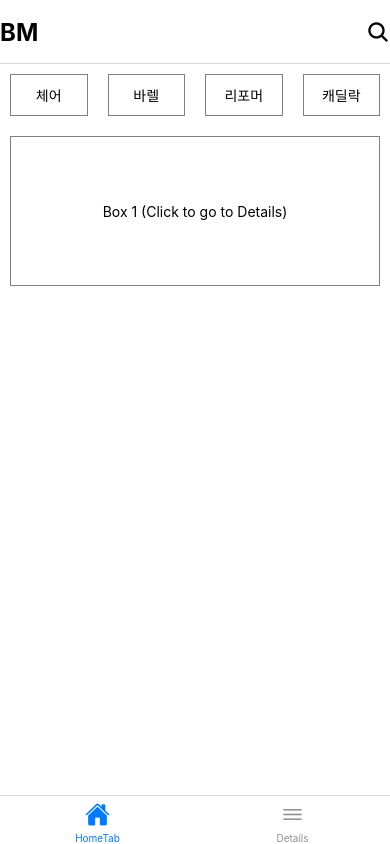
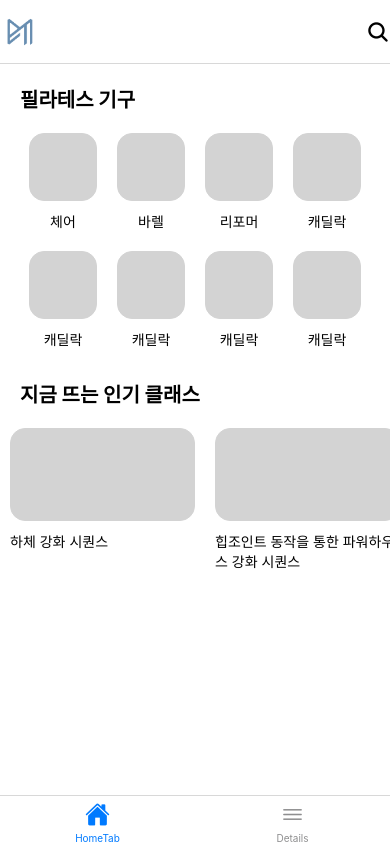
Before and after one commit to bggbr/react-native, a React Native app: screen /Home in a window 390 px wide. Built offline with nearby package versions, Linux system fonts and the light colour scheme.

Commit message:
홈 화면 배치

```diff
--- a/App.tsx
+++ b/App.tsx
@@ -2,7 +2,7 @@ import React from 'react';
 import {NavigationContainer} from '@react-navigation/native';
 import {createNativeStackNavigator} from '@react-navigation/native-stack';
 import {createBottomTabNavigator} from '@react-navigation/bottom-tabs';
-import {SafeAreaView, Text, TouchableOpacity, View} from 'react-native';
+import {SafeAreaView, Text, TouchableOpacity, Image} from 'react-native';
 
 type RootStackParamList = {
   Home: undefined;
@@ -10,10 +10,11 @@ type RootStackParamList = {
   Chair: undefined;
 };
 
-import Chair from './src/components/Chair';
+import Chair from './src/components/chair/Chair';
 import HomeScreen from './src/components/HomeScreen';
 import DetailsScreen from './src/components/DetailScreen';
 import Ionicons from 'react-native-vector-icons/Ionicons';
+import Barrel from './src/components/barrel/Barrel';
 
 const Stack = createNativeStackNavigator();
 const Tab = createBottomTabNavigator();
@@ -28,7 +29,11 @@ function HomeStackScreen() {
         options={{
           headerTitle: '',
           headerLeft: () => (
-            <Text style={{fontSize: 24, fontWeight: 'bold'}}>BM</Text>
+            <Image
+              source={require('./assets/logo.png')}
+              style={{width: 40, height: 40}}
+            />
+            // <Text style={{fontSize: 24, fontWeight: 'bold'}}>BM</Text>
           ),
           headerRight: () => (
             <TouchableOpacity>
@@ -40,6 +45,14 @@ function HomeStackScreen() {
       <HomeStack.Screen
         name="Chair"
         component={Chair}
+        options={{
+          headerShown: false,
+          headerLeft: () => null,
+        }}
+      />
+      <HomeStack.Screen
+        name="Barrel"
+        component={Barrel}
         options={{
           headerShown: false,
           headerLeft: () => null,
--- a/src/components/HomeScreen.tsx
+++ b/src/components/HomeScreen.tsx
@@ -4,51 +4,174 @@ import {
   ScrollView,
   Text,
   TouchableHighlight,
+  TouchableOpacity,
   View,
   StyleSheet,
+  Dimensions,
 } from 'react-native';
 import {useCallback} from 'react';
-import MainNavigation from '../common/MainNavigation';
+import MainNavigation from './common/MainNavigation';
 
 type RootStackParamList = {
   Home: undefined;
   Details: undefined;
   Chair: undefined;
+  Barrel: undefined;
 };
 
 type HomeScreenProps = NativeStackScreenProps<RootStackParamList>;
 
 function HomeScreen({navigation}: HomeScreenProps) {
-  const onClick = useCallback(() => {
-    navigation.navigate('Chair');
-  }, [navigation]);
+  const onClick = useCallback(
+    (page: keyof RootStackParamList) => {
+      navigation.navigate(page);
+    },
+    [navigation],
+  );
 
   return (
-    <ScrollView style={styles.container}>
-      <MainNavigation />
-      <TouchableHighlight
+    <ScrollView style={styles.scrollView}>
+      <Text style={styles.title}>필라테스 기구</Text>
+      <View style={styles.container}>
+        <View style={styles.item}>
+          <TouchableOpacity
+            style={styles.box}
+            onPress={() => onClick('Chair')}></TouchableOpacity>
+          <Text style={styles.text}>체어</Text>
+        </View>
+        <View style={styles.item}>
+          <TouchableOpacity
+            style={styles.box}
+            onPress={() => onClick('Barrel')}></TouchableOpacity>
+          <Text style={styles.text}>바렐</Text>
+        </View>
+        <View style={styles.item}>
+          <TouchableOpacity
+            style={styles.box}
+            onPress={() => onClick('Barrel')}></TouchableOpacity>
+          <Text style={styles.text}>리포머</Text>
+        </View>
+        <View style={styles.item}>
+          <TouchableOpacity
+            style={styles.box}
+            onPress={() => onClick('Barrel')}></TouchableOpacity>
+          <Text style={styles.text}>캐딜락</Text>
+        </View>
+        <View style={styles.item}>
+          <TouchableOpacity
+            style={styles.box}
+            onPress={() => onClick('Barrel')}></TouchableOpacity>
+          <Text style={styles.text}>캐딜락</Text>
+        </View>
+        <View style={styles.item}>
+          <TouchableOpacity
+            style={styles.box}
+            onPress={() => onClick('Barrel')}></TouchableOpacity>
+          <Text style={styles.text}>캐딜락</Text>
+        </View>
+        <View style={styles.item}>
+          <TouchableOpacity
+            style={styles.box}
+            onPress={() => onClick('Barrel')}></TouchableOpacity>
+          <Text style={styles.text}>캐딜락</Text>
+        </View>
+        <View style={styles.item}>
+          <TouchableOpacity
+            style={styles.box}
+            onPress={() => onClick('Barrel')}></TouchableOpacity>
+          <Text style={styles.text}>캐딜락</Text>
+        </View>
+      </View>
+      {/* <TouchableHighlight
         style={styles.box}
-        onPress={onClick}
+        // onPress={onClick}
         underlayColor={'blue'}>
         <Text>Box 1 (Click to go to Details)</Text>
-      </TouchableHighlight>
+      </TouchableHighlight> */}
+      <Text style={styles.title}>지금 뜨는 인기 클래스</Text>
+
+      <ScrollView style={styles.horizontalScrollView} horizontal={true}>
+        <View style={styles.horizontalItem}>
+          <TouchableOpacity style={styles.horizontalBox}></TouchableOpacity>
+          <Text style={styles.horizontalText}>하체 강화 시퀀스</Text>
+        </View>
+        <View style={styles.horizontalItem}>
+          <TouchableOpacity style={styles.horizontalBox}></TouchableOpacity>
+          <Text style={styles.horizontalText}>
+            힙조인트 동작을 통한 파워하우스 강화 시퀀스
+          </Text>
+        </View>
+      </ScrollView>
     </ScrollView>
   );
 }
 
+const windowWidth = Dimensions.get('window').width;
+const boxSize = windowWidth / 5 - 10;
+const horizontalBoxSize = windowWidth / 2 - 10;
+
 const styles = StyleSheet.create({
-  container: {
+  title: {
+    fontSize: 20,
+    fontWeight: 'bold',
+    marginLeft: 20,
+    marginTop: 20,
+    marginBottom: 10,
+    color: '#000',
+  },
+  scrollView: {
     flex: 1,
     backgroundColor: 'white',
   },
+  container: {
+    flexDirection: 'row',
+    flexWrap: 'wrap',
+    backgroundColor: 'white',
+    justifyContent: 'center',
+  },
+  item: {
+    width: boxSize,
+    margin: 10,
+    alignItems: 'center',
+  },
   box: {
+    width: boxSize,
     alignItems: 'center',
     justifyContent: 'center',
     borderWidth: 1,
-    borderColor: 'gray',
+    borderColor: 'lightgray',
+    backgroundColor: 'lightgray',
+    borderRadius: 15,
+    padding: 10,
+    height: boxSize,
+  },
+  text: {
+    marginTop: 10,
+    textAlign: 'center',
+    width: '100%',
+  },
+  horizontalScrollView: {
+    flexDirection: 'row',
+  },
+  horizontalItem: {
+    alignItems: 'center',
     margin: 10,
-    padding: 20,
-    height: 150,
+  },
+  horizontalBox: {
+    width: horizontalBoxSize, // 박스의 너비
+    height: horizontalBoxSize / 2, // 박스의 높이
+    justifyContent: 'center',
+    alignItems: 'center',
+    borderWidth: 1,
+    borderColor: 'lightgray',
+    backgroundColor: 'lightgray',
+    borderRadius: 15,
+  },
+  horizontalText: {
+    marginTop: 10,
+    textAlign: 'left',
+    width: horizontalBoxSize, // 너비를 horizontalBoxSize로 설정
+    flexWrap: 'wrap', // 텍스트가 넘칠 경우 줄바꿈
   },
 });
 
--- /dev/null
+++ b/src/components/barrel/Barrel.tsx
@@ -0,0 +1,66 @@
+import {View, Text, Button, TouchableOpacity} from 'react-native';
+import {createNativeStackNavigator} from '@react-navigation/native-stack';
+import {NativeStackScreenProps} from '@react-navigation/native-stack';
+import BarrelDetail from './BarrelDetail';
+const Stack = createNativeStackNavigator();
+import Ionicons from 'react-native-vector-icons/Ionicons';
+
+function BarrelMainScreen({navigation}: HomeScreenProps) {
+  return (
+    <View>
+      <Text>Barrel Main Page</Text>
+      <Button
+        title="Go to Barrel Detail"
+        onPress={() => navigation.navigate('BarrelDetail')}
+      />
+    </View>
+  );
+}
+
+type RootStackParamList = {
+  Home: undefined;
+  Details: undefined;
+  BarrelMain: undefined;
+  BarrelDetail: undefined;
+};
+
+type HomeScreenProps = NativeStackScreenProps<RootStackParamList>;
+
+function Barrel({navigation}: HomeScreenProps) {
+  return (
+    <Stack.Navigator>
+      <Stack.Screen
+        name="BarrelMain"
+        component={BarrelMainScreen}
+        options={{
+          headerShown: true,
+          headerLeft: () => (
+            <TouchableOpacity
+              onPress={() => {
+                navigation.navigate('Home');
+              }}>
+              <Ionicons name="arrow-back" size={24} color="black" />
+            </TouchableOpacity>
+          ),
+        }}
+      />
+      <Stack.Screen
+        name="BarrelDetail"
+        component={BarrelDetail}
+        options={{
+          headerShown: true,
+          headerLeft: () => (
+            <TouchableOpacity
+              onPress={() => {
+                navigation.navigate('BarrelMain');
+              }}>
+              <Ionicons name="arrow-back" size={24} color="black" />
+            </TouchableOpacity>
+          ),
+        }}
+      />
+    </Stack.Navigator>
+  );
+}
+
+export default Barrel;
--- /dev/null
+++ b/src/components/barrel/BarrelDetail.tsx
@@ -0,0 +1,11 @@
+import {View, Text} from 'react-native';
+
+function BarrelDetail() {
+  return (
+    <View>
+      <Text>BarrelDetail Page</Text>
+    </View>
+  );
+}
+
+export default BarrelDetail;
--- a/src/components/Chair.tsx
+++ b/src/components/chair/Chair.tsx
@@ -2,7 +2,6 @@ import {View, Text, Button, TouchableOpacity} from 'react-native';
 import {createNativeStackNavigator} from '@react-navigation/native-stack';
 import {NativeStackScreenProps} from '@react-navigation/native-stack';
 import ChairDetail from './ChairDetail';
-import {useCallback} from 'react';
 const Stack = createNativeStackNavigator();
 import Ionicons from 'react-native-vector-icons/Ionicons';
 
--- a/src/common/BottomTab.tsx
+++ b/src/components/common/BottomTab.tsx
@@ -1,8 +1,8 @@
 import Ionicons from 'react-native-vector-icons/Ionicons';
 import {createBottomTabNavigator} from '@react-navigation/bottom-tabs';
-import HomeScreen from '../components/HomeScreen';
-import DetailsScreen from '../components/DetailScreen';
-import Chair from '../components/Chair';
+import HomeScreen from '../HomeScreen';
+import DetailsScreen from '../DetailScreen';
+import Chair from '../chair/Chair';
 
 const Tab = createBottomTabNavigator();
 function BottomTab() {
```
Also changed, not shown: assets/logo.png (added), src/components/Reformer.tsx (deleted), src/components/cadillac/Cadillac.tsx (added), src/components/chair/ChairDetail.tsx (renamed from src/components/ChairDetail.tsx), src/components/common/MainNavigation.tsx (renamed from src/common/MainNavigation.tsx), src/components/reformer/Reformer.tsx (added).
